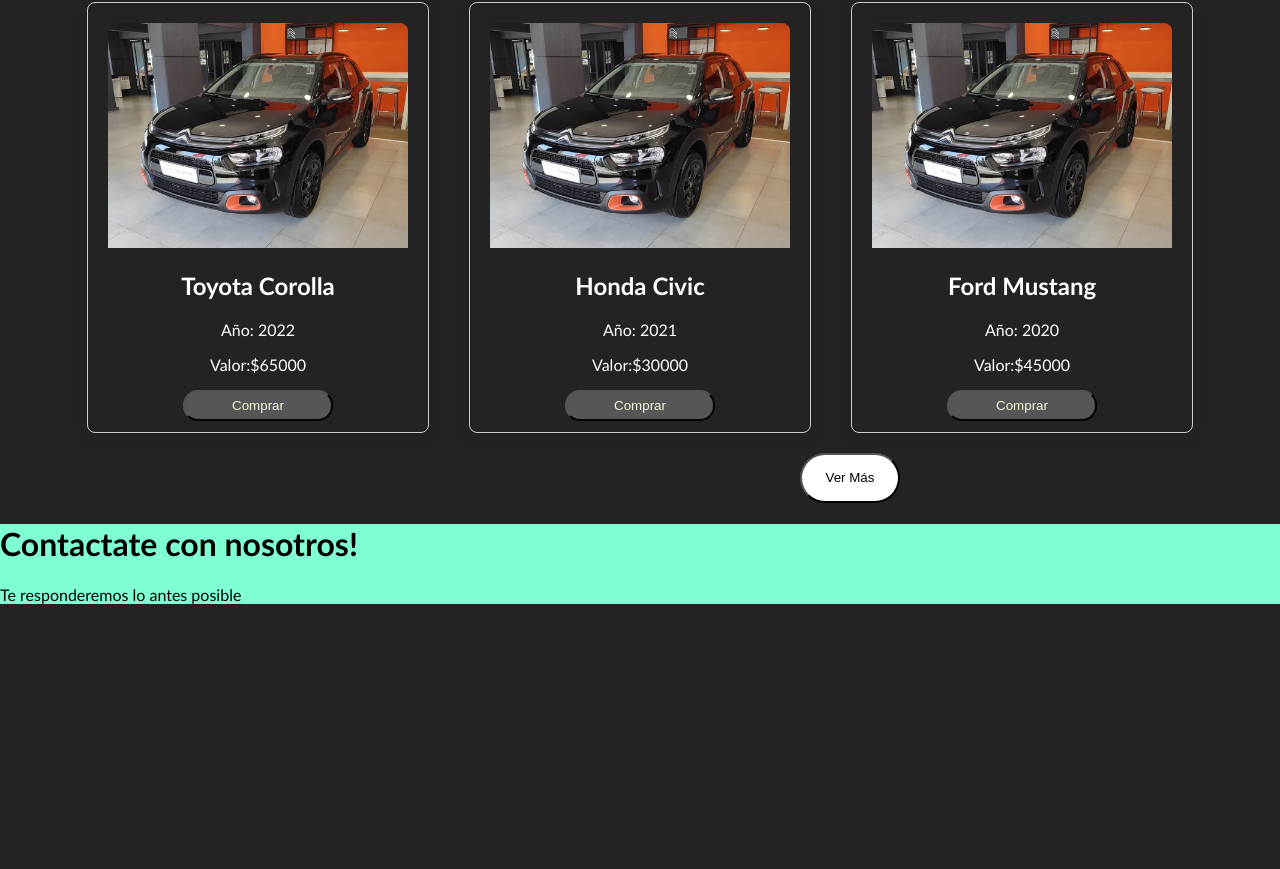
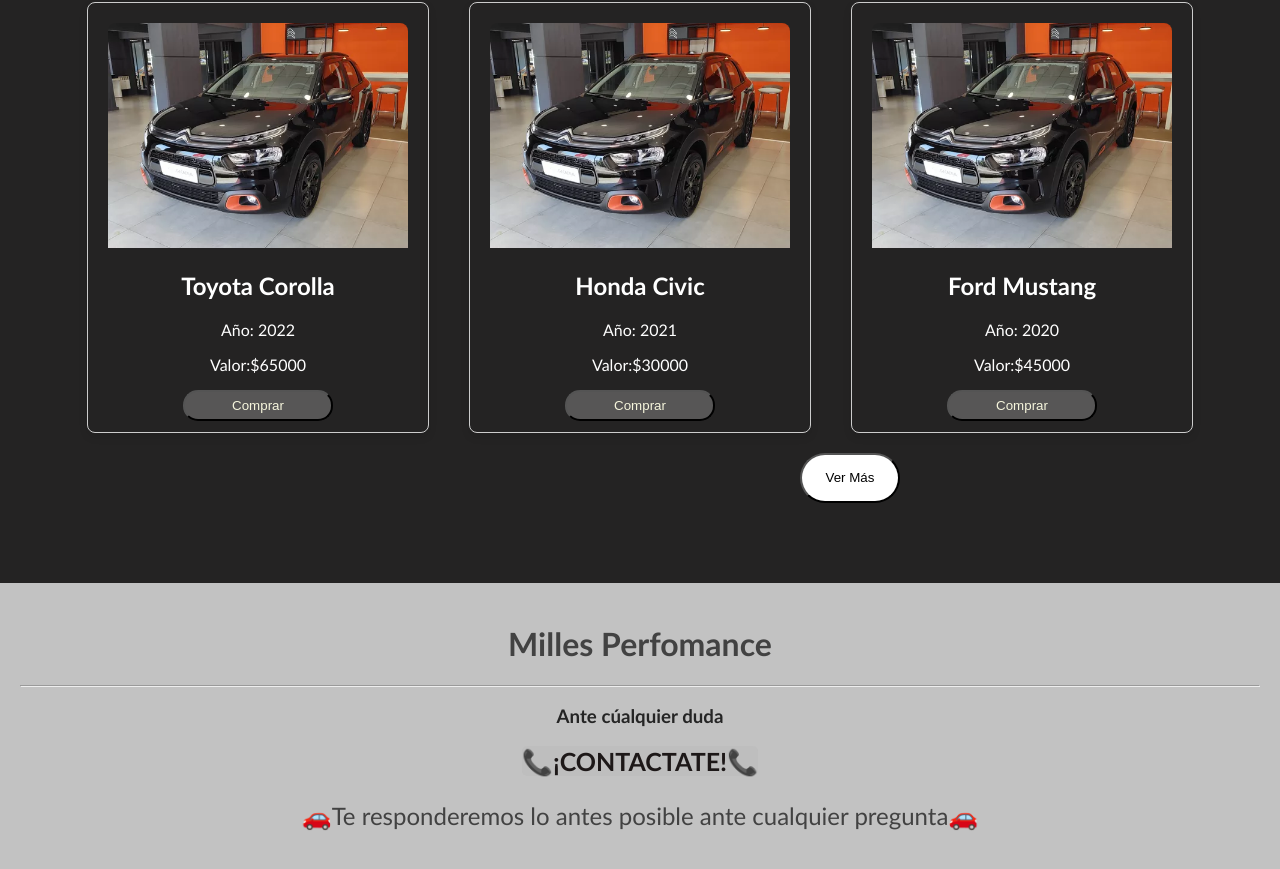
Before and after one commit to Mirko1523/E-Commerce-Milles, a React (Vite) app in the folder Front-end/: page / in a window 1280 px wide. Shown: the part 722-1591 px from the top of the page. Before the commit the page ends 1342 px from the top, so only its background shows below. Built offline with nearby package versions, Linux system fonts and the light colour scheme.

Commit message:
I DO THE FOOTER AND STYLES

```diff
--- a/Front-end/src/App.jsx
+++ b/Front-end/src/App.jsx
@@ -19,7 +19,7 @@ return (
       <Route path='/nosotros' element={<AboutUs/>}></Route>
       </Routes>
 
-     <Footer/>
+
     </div>
 
   )
--- a/Front-end/src/Components/Footer/footer.jsx
+++ b/Front-end/src/Components/Footer/footer.jsx
@@ -1,16 +1,26 @@
 import React from "react"
+import {NavLink} from 'react-router-dom'
 import './footer.styles.css'
 function Footer () {
-return(
-<footer className='footer'>
-        <div>
-      <h1>Contactate con nosotros!</h1>
-      </div>
-      <div>
-      <p>Te responderemos lo antes posible</p>
-      </div>
-    </footer>
-)
+
+return (
+        <footer className='footer'>
+            <div>
+                <div className="title-footer">
+                    <h1>Milles Perfomance</h1>
+                </div>
+                <hr></hr>
+                <div className="contact-footer">
+                    <h3>Ante cúalquier duda</h3>
+                    <div className="contactbg-footer">
+                    <h3 className="contactnodecoration1-footer"><NavLink to="/contactanos" className="contactnodecoration-footer">📞¡CONTACTATE!📞</NavLink></h3>
+                    </div>
+                    <p>🚗Te responderemos lo antes posible ante cualquier pregunta🚗</p>
+                </div>
+                <c></c>
+                </div>
+        </footer>
+    );
 }
 
-export default Footer
+export default Footer;
--- a/Front-end/src/Components/Footer/footer.styles.css
+++ b/Front-end/src/Components/Footer/footer.styles.css
@@ -1,3 +1,46 @@
 .footer{
-    background-color: aquamarine;
+    background-color: rgb(194, 194, 194);
+    margin-top: 80px;
+    padding: 20px;
 }
+.title-footer{
+    text-align: center;
+    color: rgb(66, 66, 66);
+
+}
+
+.contact-footer{
+     color: rgb(37, 37, 37);
+    text-align: center;
+}
+
+.contact-footer p{
+    font-size: 3vh;
+     color: rgb(66, 66, 66);
+}
+
+.contactnodecoration-footer{
+    text-decoration: none;
+    color: rgb(29, 24, 24);
+    background-color: rgba(151, 150, 149, 0.082);
+    border-radius: 5px;
+   font-size: 25px;
+   position: relative;
+}
+
+.contactnodecoration-footer::after {
+    content: '';
+    position: absolute;
+    width: 0;
+    height: 4px;
+    bottom: 0;
+    left: 0;
+    background-color: rgb(29, 24, 24);
+    margin-bottom: -5px;
+    border-radius: 10px;
+    transition: width 0.3s ease-in-out;
+}
+
+.contactnodecoration-footer:hover::after {
+    width: 100%;
+}
--- a/Front-end/src/Components/Home/Home.jsx
+++ b/Front-end/src/Components/Home/Home.jsx
@@ -3,7 +3,7 @@ import './home.styles.css'
 import video1 from '../../../MULTIMEDIA/VideoenHome.mp4'
 import CarList from "../Cards/card";
 import {NavLink} from 'react-router-dom'
-
+import Footer from "../Footer/footer";
 function HomePage() {
 
 
@@ -19,9 +19,11 @@ function HomePage() {
          <div className="buttonstyle-home">
         <NavLink to="vehiculos"><button className="buttononsidestyle-home">Ver Más</button></NavLink>
       </div>
+      <Footer/>
+    </div>
 
-    </div>
   )
+
 }
 
 export default HomePage
--- a/Front-end/src/Components/Nosotros/nosotros.jsx
+++ b/Front-end/src/Components/Nosotros/nosotros.jsx
@@ -2,7 +2,7 @@ import React from "react";
 import './nosotros.styles.css'
 import imagen3 from '../../../MULTIMEDIA/auto.png'
 import imagen4 from '../../../MULTIMEDIA/auto2.png'
-
+import Footer from "../Footer/footer";
 function AboutUs() {
     return (
         <div>
@@ -36,6 +36,7 @@ function AboutUs() {
 
                 </div>
             </div>
+            <Footer/>
         </div>
     );
 }
--- a/Front-end/src/Components/Servicios/servicios.jsx
+++ b/Front-end/src/Components/Servicios/servicios.jsx
@@ -1,5 +1,6 @@
 import React from "react";
 import "./servicios.styles.css"
+import Footer from '../Footer/footer'
 import img5 from '../../../MULTIMEDIA/fondocarrito.png'
 function Services () {
     return(
@@ -41,7 +42,9 @@ function Services () {
                <div className="images-services">
                  <img src="http://www.hascar.com.ar/static/imagenes/icono3.png" className="image-services3"/>
             </div>
+
         </div>
+        <Footer/>
        </div>
     )
 }
--- a/Front-end/src/Components/Vehiculos/vehiculos.jsx
+++ b/Front-end/src/Components/Vehiculos/vehiculos.jsx
@@ -1,10 +1,11 @@
 import React from "react";
 import CarList from "../Cards/card";
-
+import Footer from "../Footer/footer";
 function Putcarsinpage () {
     return(
         <div>
             <CarList/>
+            <Footer/>
         </div>
     )
 }
```
Also changed, not shown: Front-end/src/Components/Contacto/contactame.jsx (deleted), 1 other file (tests, documents, lock files or other folders).
